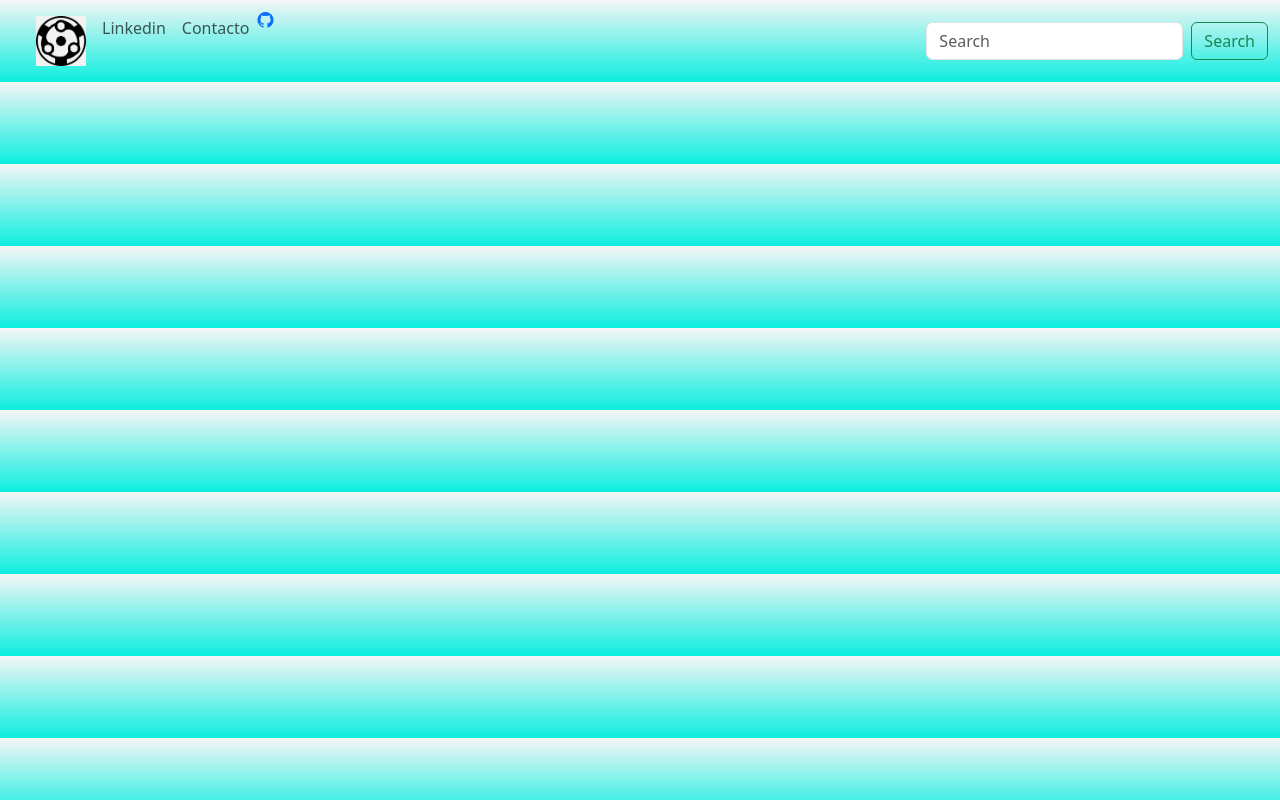
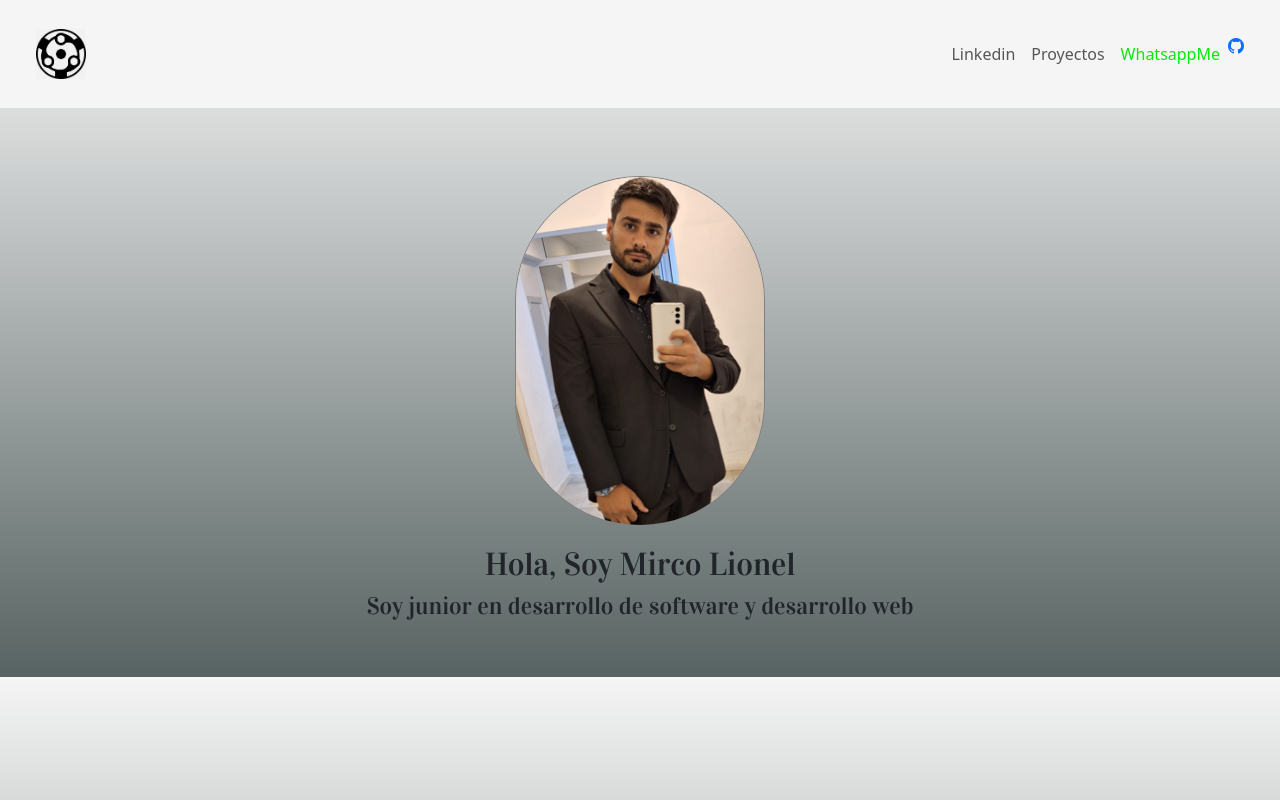
Before and after one commit to MircoLionel/Portafolio, a website: page index.html in a window 1280 px wide. Drawn offline with nearby package versions, Linux system fonts and the light colour scheme.

Commit message:
actualiza 27/11

```diff
--- a/Stylo.css
+++ b/Stylo.css
@@ -1,6 +1,74 @@
+/*barra de navegacion*/
+*
+.navbar{
+    padding: 1.5rem;
+    background-color: whitesmoke;
+}
+
+.navbar-collapse{
+    align-items:center;
+    justify-content: space-between;
+
+}
+
+
+#wpp{
+    color: rgb(8, 232, 8);
+}
+section{
+    display: flex;
+    flex-direction: column;
+    align-items: center;
+    justify-content: center;
+}
+h1 {
+    font-size: 2rem;
+    font-family: 'Roboto Slab', serif;
+    font-family: 'Vidaloka', serif;
+}
+.hero-principal{
+    padding: 3rem;
+}
+.hero-principal h2{
+    font-size: 1.5rem;
+    font-family: 'Roboto Slab', serif;
+    font-family: 'Vidaloka', serif;
+
+
+}
+.hero{
+    background-color: transparent;
+    min-height: 450px;
+    text-align: center;
+}
+.MircoLionel{
+    margin: 20px;
+    border: solid 1px gray;
+    border-radius: 200px;
+    height: 350px;
+    width: 250px;
+
+}
+.MircoLionel:hover {
+    transition: 1s;
+    transform: scale(1.1);
+    box-shadow: 0 0 15px green;
+}
+
+
 body {
     height: 100%;
     width: 100%;
-    background-image: linear-gradient(to bottom, whitesmoke ,rgb(12, 238, 223));
+    background-image: linear-gradient(to bottom, whitesmoke ,rgb(87, 99, 98));
 
 }
+
+
+
+
+@media screen and (max-width: 767px) {
+    .navbar-brand {
+        display: none;
+    }
+
+}
--- a/index.html
+++ b/index.html
@@ -11,6 +11,10 @@
     <link href="https://cdn.jsdelivr.net/npm/bootstrap@5.3.2/dist/css/bootstrap.min.css" rel="stylesheet" integrity="sha384-T3c6CoIi6uLrA9TneNEoa7RxnatzjcDSCmG1MXxSR1GAsXEV/Dwwykc2MPK8M2HN" crossorigin="anonymous">
     <link rel="stylesheet" href="https://cdn.jsdelivr.net/npm/bootstrap-icons@1.11.1/font/bootstrap-icons.css">
     <link rel="stylesheet" href="Stylo.css">
+    <link rel="preconnect" href="https://fonts.googleapis.com">
+    <link rel="preconnect" href="https://fonts.gstatic.com" crossorigin>
+    <link href="https://fonts.googleapis.com/css2?family=Roboto+Slab&family=Vidaloka&display=swap" rel="stylesheet">
+
 </head>
 <body>
     <!--narvar-->
@@ -20,29 +24,35 @@
             <span class="navbar-toggler-icon"></span>
           </button>
           <div class="collapse navbar-collapse" id="navbarToggler">
-            <a class="navbar-brand" href="#"></a>
-            <ul class="navbar-nav me-auto mb-2 mb-lg-0 d-flex justify-content-center alling-item-center" >
+            <a class="navbar-brand" href="#">
+                <img src="./Fotos/Manguekyo sharingam Madara blanco y negro.png" alt="Logo pagina" width="50px">
+            </a>
+            <ul class="navbar-nav d-flex justify-content-center alling-item-center" >
               <li class="nav-item">
-                <a class="nav-link active" aria-current="page" href="#">
-                    <img src="./Fotos/Manguekyo sharingam Madara blanco y negro.png" alt="Logo pagina" width="50px">
-                </a>
               </li>
               <li class="nav-item">
-                <a class="nav-link" href="#">Linkedin</a>
+                <a class="nav-link" href="">Linkedin</a>
               </li>
+
               <li class="nav-item">
-                <a class="nav-link" aria-disabled="true">Contacto</a>
-              </li>
-              <li  class="github"><a href="https://github.com/MircoLionel" target="_blank"><i class="bi bi-github"></i></a></li>
+                <a class="nav-link" href="#">Proyectos</a>
+            </li>
+            <li class="nav-item">
+                <a class="nav-link"  id="wpp" aria-disabled="true" href="https://wa.me/5493469692626" target="_blank" >WhatsappMe</a>
+            </li>
+            <li  class="github"><a href="https://github.com/MircoLionel" target="_blank"><i class="bi bi-github"></i></a></li>
             </ul>
-            <form class="d-flex" role="search">
-              <input class="form-control me-2" type="search" placeholder="Search" aria-label="Search">
-              <button class="btn btn-outline-success" type="submit">Search</button>
-            </form>
+
           </div>
         </div>
       </nav>
-
+      <section class="hero align-items-stretch">
+        <div class="hero-principal">
+            <img class="MircoLionel" src="./Fotos/Mirco.png" alt="Mirco Lionel Desarrollador">
+            <h1>Hola, Soy Mirco Lionel</h1>
+            <h2>Soy junior en desarrollo de software y desarrollo web</h2>
+        </div>
+    </section>
 
     <script src="https://cdn.jsdelivr.net/npm/bootstrap@5.3.2/dist/js/bootstrap.bundle.min.js" integrity="sha384-C6RzsynM9kWDrMNeT87bh95OGNyZPhcTNXj1NW7RuBCsyN/o0jlpcV8Qyq46cDfL" crossorigin="anonymous"></script>
 </body>
```
Also changed, not shown: Fotos/Mirco.png (added).
